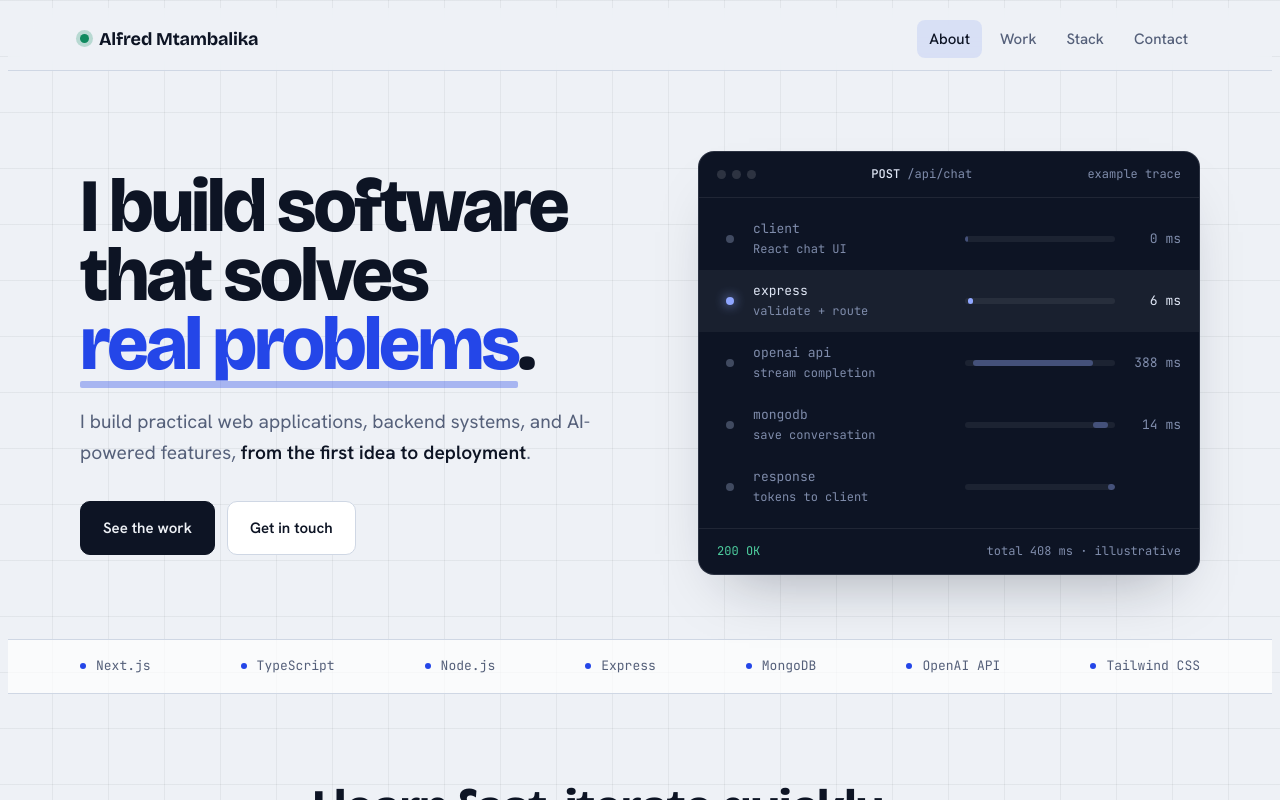
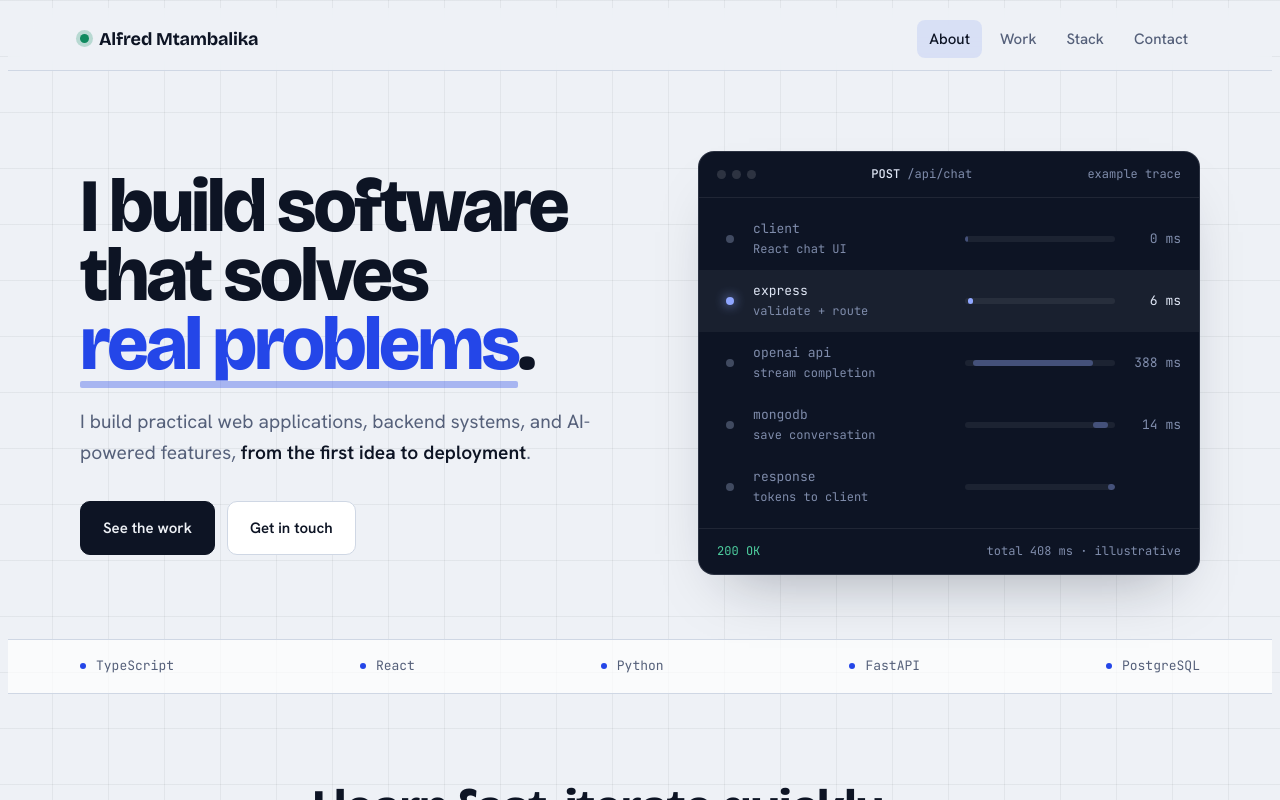
Before and after one commit to KaranDev316/portfolio, a React (Vite) app: page / in a window 1280 px wide. Shown: the top 800 px of the page. Built offline with nearby package versions, Linux system fonts and the light colour scheme.

Commit message:
refactor: limit core stack strip to five technologies
The ticker above the fold now lists TypeScript, React, Python, FastAPI and
PostgreSQL only, dropping Next.js, Node.js, Express, MongoDB, OpenAI API
and Tailwind CSS so the strip matches the five technologies the site
claims end to end.

```diff
--- a/src/components/Ticker.jsx
+++ b/src/components/Ticker.jsx
@@ -1,11 +1,9 @@
 const CORE_STACK = [
-  "Next.js",
   "TypeScript",
-  "Node.js",
-  "Express",
-  "MongoDB",
-  "OpenAI API",
-  "Tailwind CSS",
+  "React",
+  "Python",
+  "FastAPI",
+  "PostgreSQL",
 ];
 
 export const Ticker = () => {
```
